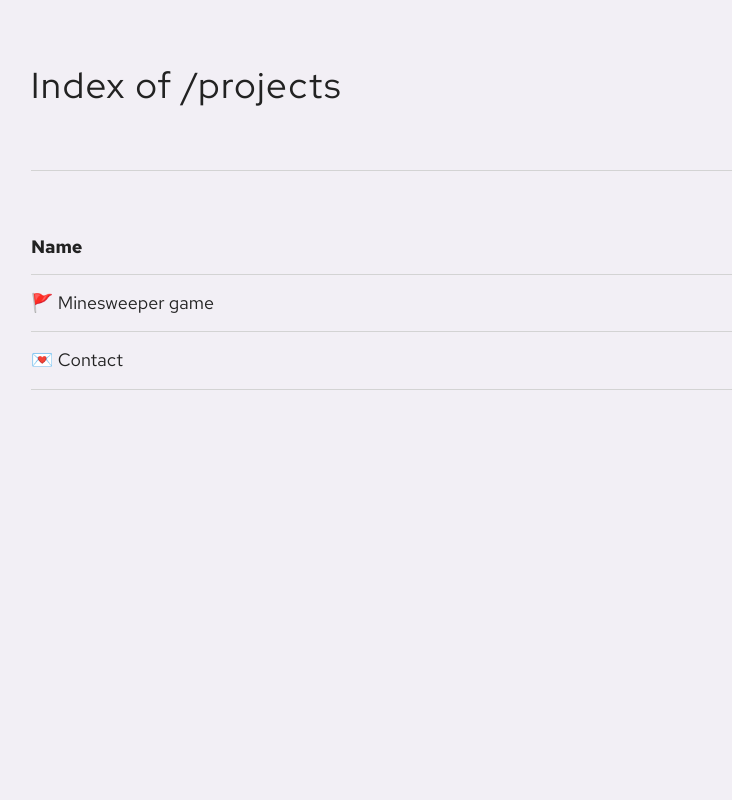
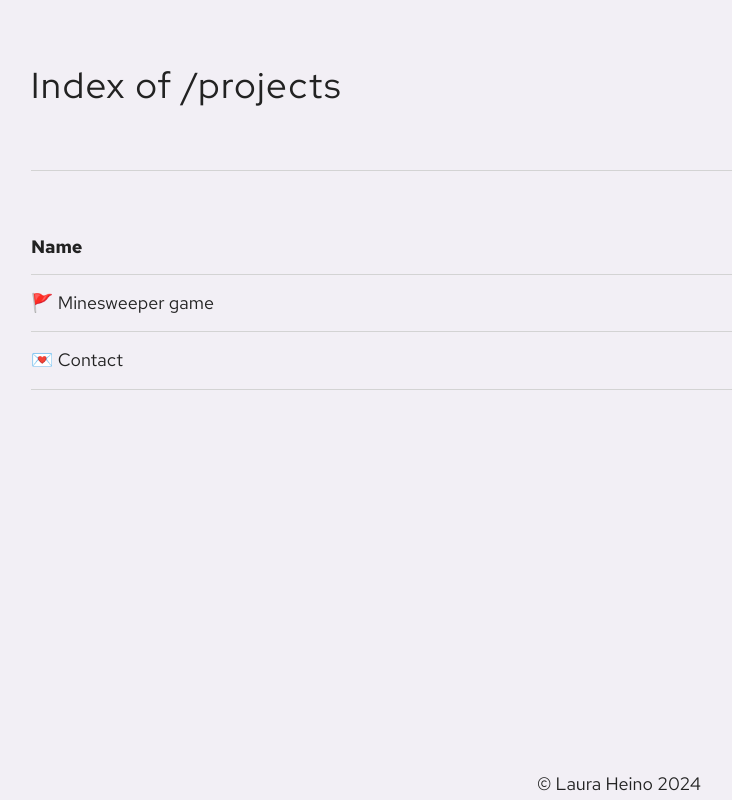
Before and after one commit to mrsWeasel/portfolio-projects, a Next.js app: page / in a window 1280 px wide. Shown: the whole page, without its empty margins (21-753 px from the left). Built offline with nearby package versions, Linux system fonts and the light colour scheme.

Commit message:
Fix footer again

```diff
--- a/src/components/containerWithNavigation/containerWithNavigation.module.css
+++ b/src/components/containerWithNavigation/containerWithNavigation.module.css
@@ -5,6 +5,7 @@
   margin: 0 auto;
   max-width: var(--max-content-width);
   min-height: 100%;
+  padding-bottom: 3rem;
 }
 
 .container {
--- a/src/components/footer/footer.module.css
+++ b/src/components/footer/footer.module.css
@@ -1,6 +1,6 @@
 .footerText {
   text-align: center;
-  height: 3rem;
-  padding-top: -3rem;
+  height: 2rem;
+  margin-top: -2rem;
   text-align: center;
 }
```
